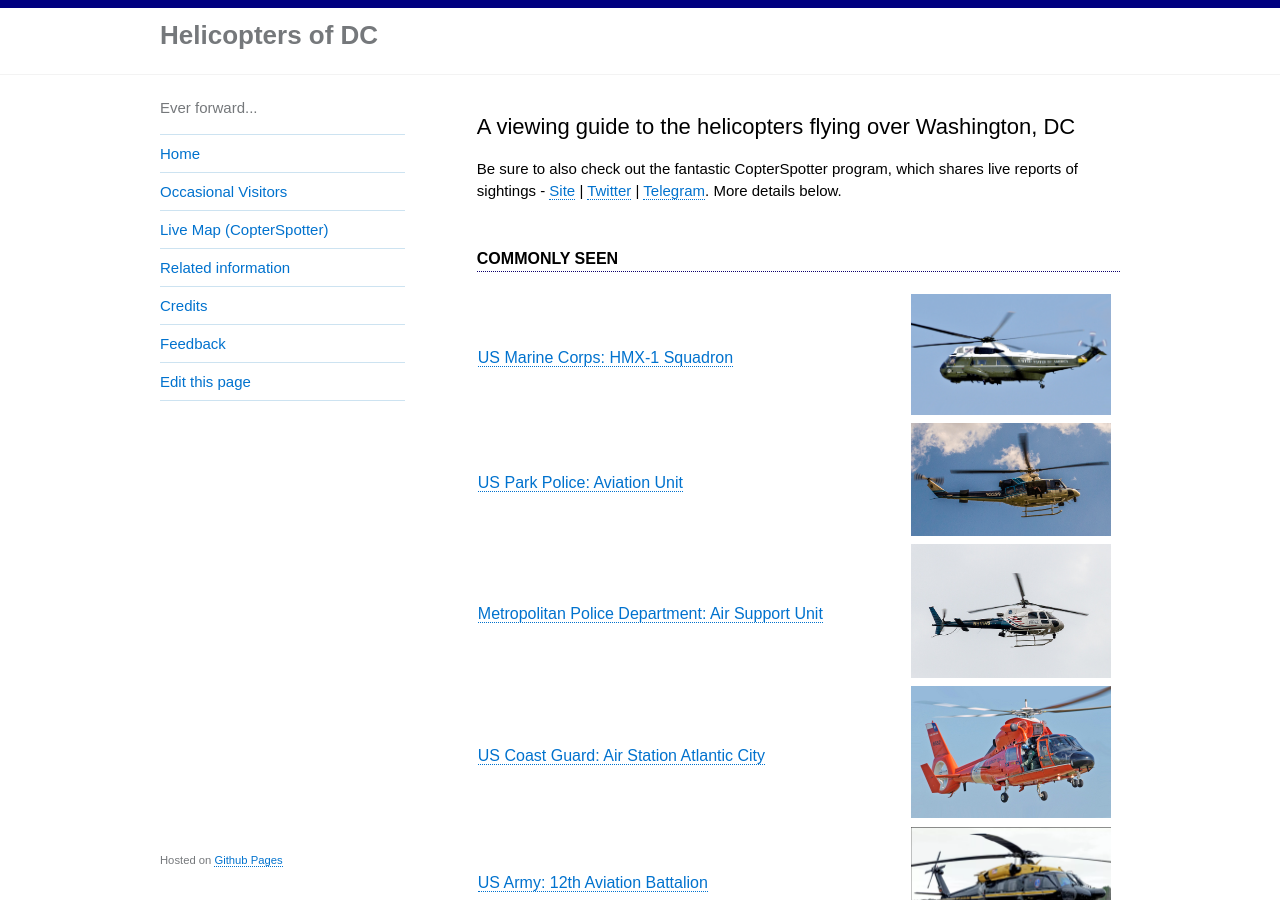
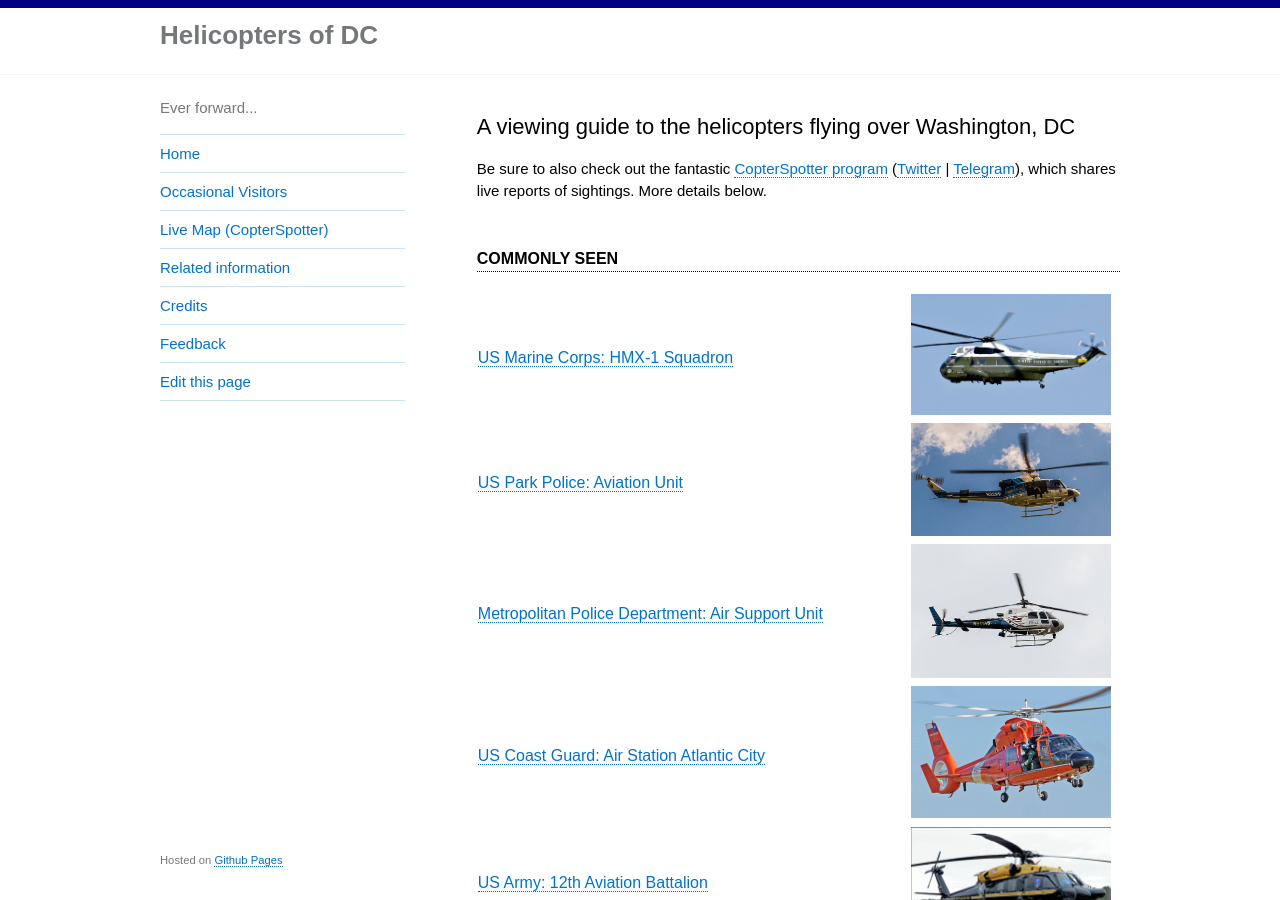
Before and after one commit to gbinal/dc-helicopters, a Jekyll site: the page built from index.md, in a window 1280 px wide and 900 px high. Built offline with Jekyll 4.4.1, drawn with Linux system fonts in a browser that asks for light colours.

Commit message:
reformatting again

```diff
--- a/index.md
+++ b/index.md
@@ -6,7 +6,7 @@
 
 ## A viewing guide to the helicopters flying over Washington, DC
 
-<p>Be sure to also check out the fantastic CopterSpotter program, which shares live reports of sightings - <a href="https://map.copterspotter.com/" target="_blank">Site</a> | <a href="https://twitter.com/HelicoptersofDC" target="_blank">Twitter</a> | <a href="https://t.me/s/helicoptersofdc" target="_blank">Telegram</a>.  More details below. </p>
+<p>Be sure to also check out the fantastic <a href="https://map.copterspotter.com/" target="_blank">CopterSpotter program</a> (<a href="https://twitter.com/HelicoptersofDC" target="_blank">Twitter</a> | <a href="https://t.me/s/helicoptersofdc" target="_blank">Telegram</a>), which shares live reports of sightings. More details below. </p>
 
 #### Commonly Seen
 
```
